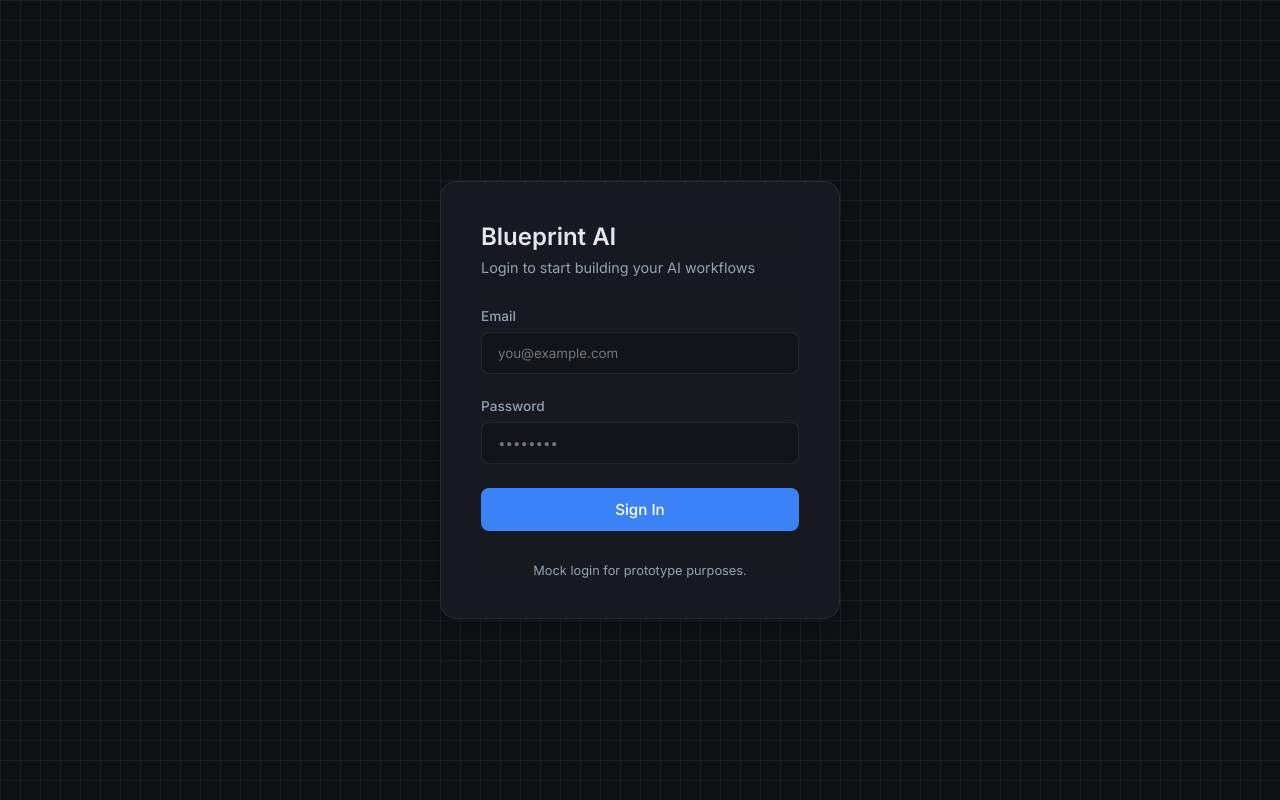
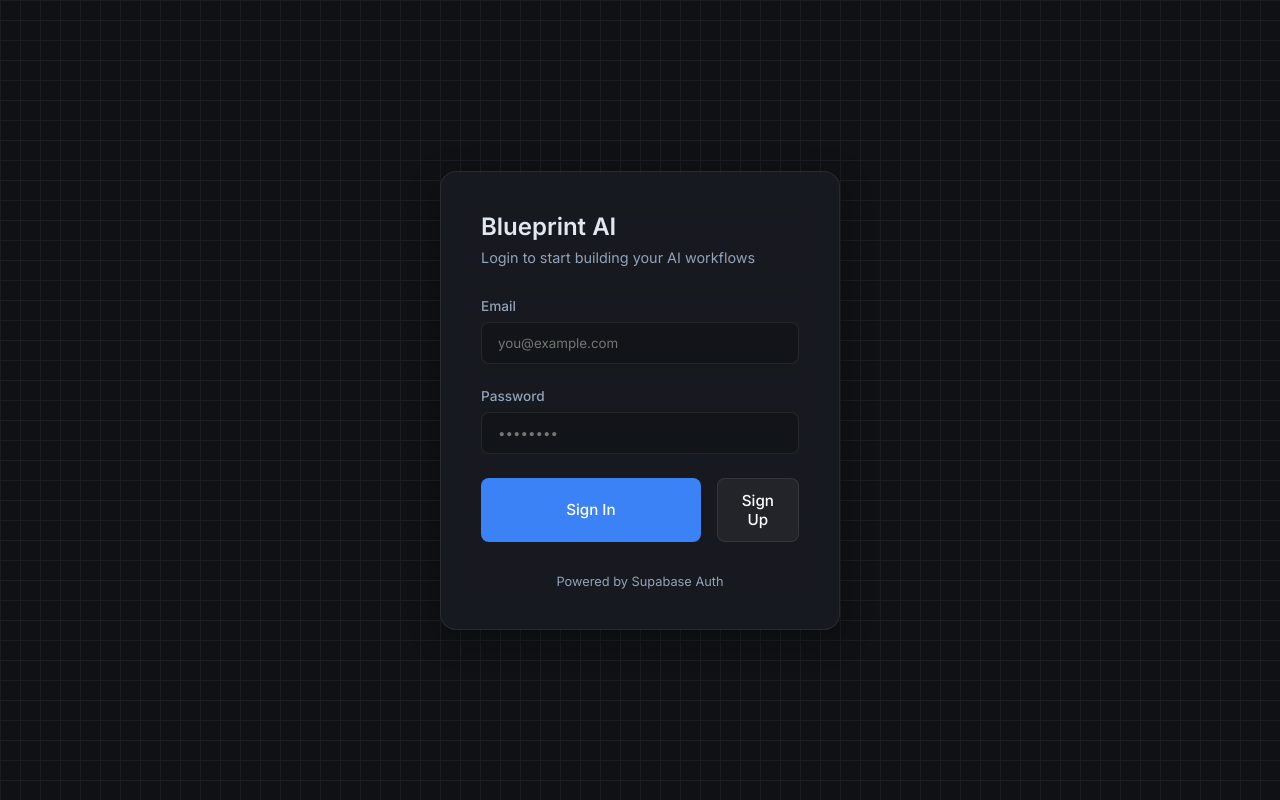
Before and after one commit to augusu-dev/blueprint-ai, a React (Vite) app: page / in a window 1280 px wide. Built offline with nearby package versions, Linux system fonts and the light colour scheme; no server answers.

Commit message:
feat: Add Supabase authentication

```diff
--- a/package.json
+++ b/package.json
@@ -10,6 +10,7 @@
     "preview": "vite preview"
   },
   "dependencies": {
+    "@supabase/supabase-js": "^2.98.0",
     "@xyflow/react": "^12.10.1",
     "clsx": "^2.1.1",
     "lucide-react": "^0.576.0",
--- a/src/App.jsx
+++ b/src/App.jsx
@@ -1,17 +1,39 @@
-import { useState } from 'react';
+import { useState, useEffect } from 'react';
+import { supabase } from './lib/supabase';
 import AuthScreen from './AuthScreen';
 import Editor from './Editor';
 import './index.css';
 
 function App() {
-  const [isAuthenticated, setIsAuthenticated] = useState(false);
+  const [session, setSession] = useState(null);
+
+  useEffect(() => {
+    if (!supabase) return;
+
+    supabase.auth.getSession().then(({ data: { session } }) => {
+      setSession(session);
+    });
+
+    const {
+      data: { subscription },
+    } = supabase.auth.onAuthStateChange((_event, session) => {
+      setSession(session);
+    });
+
+    return () => subscription.unsubscribe();
+  }, []);
 
   return (
     <div className="app-root">
-      {isAuthenticated ? (
+      {!supabase && (
+        <div style={{ position: 'absolute', top: 0, width: '100%', background: 'red', color: 'white', padding: '0.5rem', textAlign: 'center', zIndex: 9999 }}>
+          Warning: Supabase credentials are missing. Check .env.local file.
+        </div>
+      )}
+      {session ? (
         <Editor />
       ) : (
-        <AuthScreen onLogin={() => setIsAuthenticated(true)} />
+        <AuthScreen />
       )}
     </div>
   );
--- a/src/AuthScreen.jsx
+++ b/src/AuthScreen.jsx
@@ -1,13 +1,35 @@
 import { useState } from 'react';
+import { supabase } from './lib/supabase';
 
-export default function AuthScreen({ onLogin }) {
+export default function AuthScreen() {
     const [email, setEmail] = useState('');
     const [password, setPassword] = useState('');
+    const [loading, setLoading] = useState(false);
+    const [message, setMessage] = useState('');
 
-    const handleSubmit = (e) => {
-        e.preventDefault();
-        if (email && password) {
-            onLogin(); // Mock login logic
+    const handleAuth = async (isSignUp) => {
+        if (!supabase) {
+            setMessage("Error: Supabase is not configured. Please add keys to .env.local");
+            return;
+        }
+
+        setLoading(true);
+        setMessage('');
+
+        try {
+            const { error } = isSignUp
+                ? await supabase.auth.signUp({ email, password })
+                : await supabase.auth.signInWithPassword({ email, password });
+
+            if (error) {
+                setMessage(error.message);
+            } else if (isSignUp) {
+                setMessage('Check your email for the confirmation link!');
+            }
+        } catch (err) {
+            setMessage('An unexpected error occurred.');
+        } finally {
+            setLoading(false);
         }
     };
 
@@ -18,7 +40,7 @@
                     <h2>Blueprint AI</h2>
                     <p>Login to start building your AI workflows</p>
                 </div>
-                <form onSubmit={handleSubmit} className="auth-form">
+                <div className="auth-form">
                     <div className="form-group">
                         <label>Email</label>
                         <input
@@ -39,10 +61,29 @@
                             required
                         />
                     </div>
-                    <button type="submit" className="btn btn-primary">Sign In</button>
-                </form>
+
+                    {message && <p style={{ color: 'var(--node-branch)', fontSize: '0.8rem', marginBottom: '1rem' }}>{message}</p>}
+
+                    <div style={{ display: 'flex', gap: '1rem' }}>
+                        <button
+                            className="btn btn-primary"
+                            onClick={() => handleAuth(false)}
+                            disabled={loading}
+                        >
+                            {loading ? 'Processing...' : 'Sign In'}
+                        </button>
+                        <button
+                            className="btn btn-secondary"
+                            onClick={() => handleAuth(true)}
+                            disabled={loading}
+                            style={{ flex: 1 }}
+                        >
+                            Sign Up
+                        </button>
+                    </div>
+                </div>
                 <div className="auth-footer">
-                    <p>Mock login for prototype purposes.</p>
+                    <p>Powered by Supabase Auth</p>
                 </div>
             </div>
         </div>
--- /dev/null
+++ b/src/lib/supabase.js
@@ -0,0 +1,9 @@
+import { createClient } from '@supabase/supabase-js'
+
+const supabaseUrl = import.meta.env.VITE_SUPABASE_URL
+const supabaseAnonKey = import.meta.env.VITE_SUPABASE_ANON_KEY
+
+// To prevent errors when the user first loads without keys
+export const supabase = supabaseUrl && supabaseAnonKey
+    ? createClient(supabaseUrl, supabaseAnonKey)
+    : null
```
Also changed, not shown: 2 other files (tests, documents, lock files or other folders).
